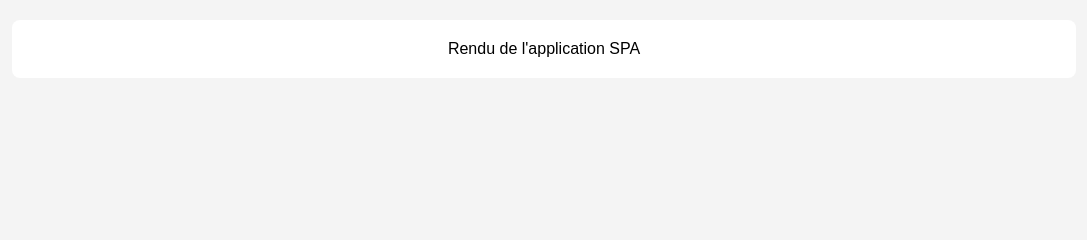
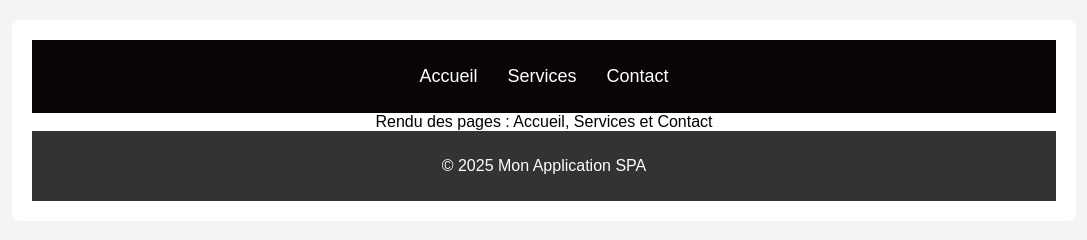
Before and after one commit to habibbenjaber/REACT-AT-01-Application-SPA, a plain HTML site: page index.html in a window 1280 px wide. Shown: the whole page, without its empty margins (96-1183 px from the left). Drawn offline with Linux system fonts and the light colour scheme.

Commit message:
Structuration de la page: Entete, Pages, Pied de page

```diff
--- a/app.js
+++ b/app.js
@@ -8,5 +8,85 @@ function App() {
     // elle contiendra toutes les interfaces de l’application SPA.
     const root = document.getElementById('root');
 
-    root.innerHTML = "Rendu de l'application SPA";
+    // Créez une <div> qui accueillera tout le contenu des différentes pages
+    // de l’application : Accueil, Services et Conyact
+    const pageContenu = document.createElement("div");
+    pageContenu.innerHTML = "Rendu des pages : Accueil, Services et Contact"
+
+    //Ajouter l'Entete de la page dans root
+    root.appendChild(Entete(pageContenu));
+
+    //Ajouter pageContenu dans root
+    root.appendChild(pageContenu);
+
+    //Ajouter le pied de page dans root
+    root.appendChild(PiedPage());
 }
+
+
+/**
+ * Crée la structure de l’en-tête et la barre de navigation de l'application.
+ *
+ * Cette fonction initialise l'en-tête de l'application et configure la barre de navigation.
+ * Lorsque l'utilisateur sélectionne une page dans la barre de navigation, le contenu de
+ * `PageConteneur` est mis à jour pour afficher la page correspondante.
+ *
+ * @param {HTMLElement} PageConteneur - L'élément HTML qui contient le contenu principal.
+ *                                       Il sera mis à jour dynamiquement selon la page sélectionnée.
+ */
+function Entete(pageConteneur) {
+    //----- 1.. Créer l'élément HTML <div> #entete
+    let divEntete = document.createElement('div');
+    divEntete.id = "entete";
+
+    //----- 2..  Création de la structure de la barre de navigation
+    const nav = document.createElement('nav');
+
+    // Création de la list de navigation
+    const ul = document.createElement('ul');
+
+    // list des links de navigation
+    const links = [
+        { name: 'Accueil', page: 'accueil' },
+        { name: 'Services', page: 'services' },
+        { name: 'Contact', page: 'contact' }
+    ];
+
+    // Création des éléments de la list avec les liens
+    links.forEach(link => {
+        const li = document.createElement('li');
+        const a = document.createElement('a');
+        a.textContent = link.name;
+        li.appendChild(a);
+        ul.appendChild(li);
+    });
+    nav.appendChild(ul);
+
+    //----- 3..  Inserer <nav> dans la balise divEntete
+    divEntete.appendChild(nav);
+
+    //----- 4.. Rendu de la fonction Entete
+    return divEntete;
+}
+
+/**
+ * Crée la structure du pied de page de l’application.
+ *
+ * Cette fonction initialise le pied de page qui apparaîtra en bas de l'application.
+ * Il peut contenir des informations telles que les crédits, les liens importants ou
+ * toute autre information pertinente.
+ */
+
+function PiedPage() {
+    //----- 1.. Créer l'élément #piedPage
+    let divPiedPage = document.createElement('div');
+    divPiedPage.id = "piedPage";
+
+    //----- 2.. Création du contenu du pied de page
+    const p = document.createElement('p');
+    p.textContent = '© 2025 Mon Application SPA';
+    divPiedPage.appendChild(p);
+
+    // ----- 3.. Rendu de la fonction PiedPage
+    return divPiedPage;
+}
--- a/index.html
+++ b/index.html
@@ -4,7 +4,7 @@
 <head>
     <meta charset="UTF-8">
     <meta name="viewport" content="width=device-width, initial-scale=1.0">
-    <title>Application SPA Étape 1</title>
+    <title>Application SPA Étape 2</title>
     <link rel="stylesheet" href="style.css">
 </head>
 
```
Also changed, not shown: 1 other file.
